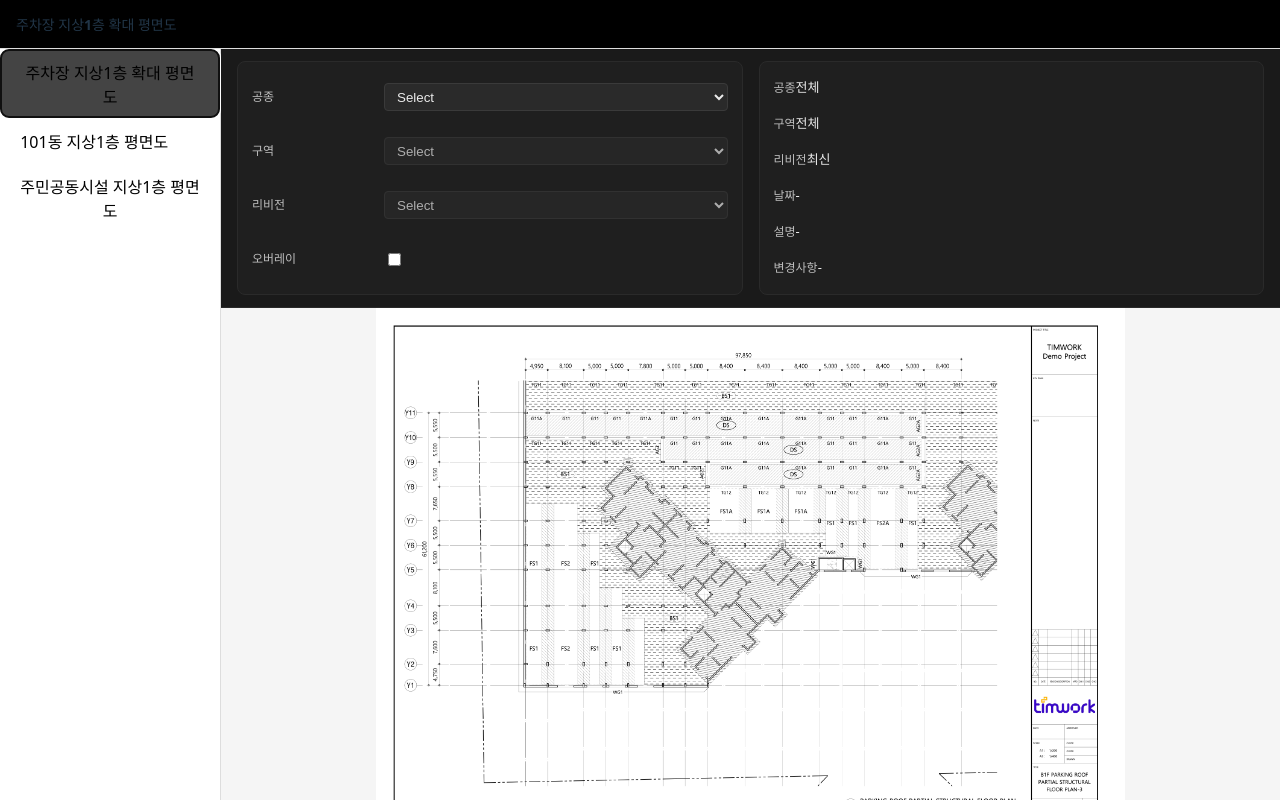
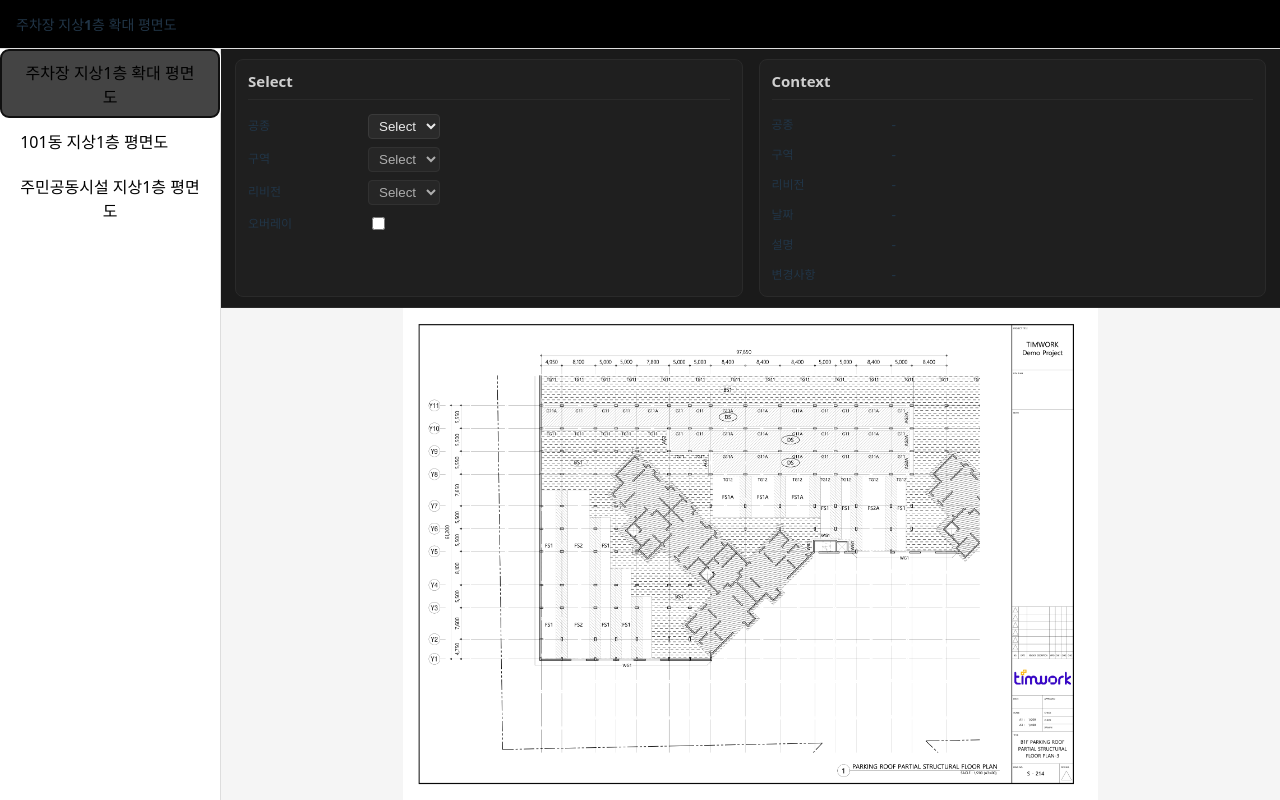
Before and after one commit to Donghunn-Lee/drawing-viewer, a React (Vite) app: page / in a window 1280 px wide. Both pictures are taken after a click on the button "주차장 지상1층 확대 평면도". Built offline with nearby package versions, Linux system fonts and the light colour scheme.

Commit message:
style: improve context panel layout stability

```diff
--- a/src/features/viewer/ViewerPane/ViewerPane.module.css
+++ b/src/features/viewer/ViewerPane/ViewerPane.module.css
@@ -1,9 +1,17 @@
+.viewerRoot {
+  display: flex;
+  flex-direction: column;
+  height: 100%;
+  min-height: 0;
+}
+
+/* ViewerContextSurface */
+
 .surfaceTop {
   display: grid;
   grid-template-columns: 1fr 1fr;
   gap: 16px;
-
-  padding: 12px 16px;
+  padding: 10px 14px;
   border-bottom: 1px solid #2a2a2a;
   background: #1a1a1a;
 }
@@ -12,50 +20,82 @@
   display: flex;
   flex-direction: column;
   gap: 12px;
-
-  padding: 12px 16px;
+  padding: 10px 14px;
   border-bottom: 1px solid #2a2a2a;
   background: #1a1a1a;
 }
+
+/* Card */
 
 .contextCard {
   background: #1f1f1f;
   border: 1px solid #2a2a2a;
   border-radius: 8px;
-  padding: 12px 14px;
-
-  display: grid;
-  grid-auto-rows: minmax(28px, auto);
-  row-gap: 8px;
+  padding: 10px 12px 8px;
+  display: flex;
+  flex-direction: column;
+  gap: 4px;
+  overflow: hidden;
 }
 
+.contextCard > * {
+  min-width: 0;
+}
+
+.cardTitle {
+  font-size: 15px;
+  font-weight: 700;
+  color: #cfcfcf;
+  padding-bottom: 6px;
+  margin-bottom: 8px;
+  border-bottom: 1px solid #2a2a2a;
+}
+
+/* Control / Context Cells */
+
 .controlCell {
-  display: grid;
-  grid-template-columns: 120px 1fr;
+  display: flex;
   align-items: center;
-  column-gap: 12px;
+  padding: 2px 0;
+}
+
+.contextCell {
+  display: flex;
+  align-items: flex-start;
+  padding: 2px 0;
 }
 
 .label {
+  width: 120px;
+  flex-shrink: 0;
+  height: 22px;
+  display: flex;
+  align-items: center;
   font-size: 12px;
-  color: #bdbdbd;
-  white-space: nowrap;
 }
 
 .value {
-  font-size: 13px;
-  color: #eaeaea;
+  flex: 1;
+  min-width: 0;
+  font-size: 14px;
+  white-space: normal;
+  word-break: break-all;
+  overflow-wrap: anywhere;
 }
 
+/* Select / Checkbox */
+
 .controlCell select {
-  height: 28px;
-  padding: 0 8px;
-
+  padding: 3px 6px;
   background: #2a2a2a;
   color: #eaeaea;
-
   border: 1px solid #3a3a3a;
   border-radius: 4px;
+  min-width: 0;
+  max-width: 100%;
+  white-space: nowrap;
+  overflow: hidden;
+  text-overflow: ellipsis;
 }
 
 .checkbox {
@@ -67,6 +107,8 @@
   cursor: pointer;
 }
 
+/* Canvas */
+
 .canvasWrapper {
   flex: 1;
   min-height: 0;
--- a/src/features/viewer/ViewerPane/cells/ContextValueCell.tsx
+++ b/src/features/viewer/ViewerPane/cells/ContextValueCell.tsx
@@ -2,7 +2,7 @@ import styles from '../ViewerPane.module.css';
 
 type Props = {
   label: string;
-  value?: string | null;
+  value?: React.ReactNode;
   emptyText?: string;
 };
 
--- a/src/features/viewer/ViewerPane/index.tsx
+++ b/src/features/viewer/ViewerPane/index.tsx
@@ -116,14 +116,7 @@ export const ViewerPane = ({ context, setContext, layout = 'top' }: Props) => {
         </ViewerContextSurface>
       )}
 
-      <div
-        style={{
-          flex: 1,
-          minHeight: 0,
-          position: 'relative',
-          overflow: 'hidden',
-        }}
-      >
+      <div className={styles.canvasWrapper}>
         {baseSrc && (
           <DrawingCanvas
             baseSrc={overlayInfo ? overlayInfo.src : baseSrc}
--- a/src/features/viewer/ViewerPane/layout/ContextCard.tsx
+++ b/src/features/viewer/ViewerPane/layout/ContextCard.tsx
@@ -1,5 +1,15 @@
 import styles from '../ViewerPane.module.css';
 
-export const ContextCard = ({ children }: { children: React.ReactNode }) => {
-  return <div className={styles.contextCard}>{children}</div>;
+type Props = {
+  title?: string;
+  children: React.ReactNode;
 };
+
+export const ContextCard = ({ title, children }: Props) => {
+  return (
+    <div className={styles.contextCard}>
+      {title && <div className={styles.cardTitle}>{title}</div>}
+      {children}
+    </div>
+  );
+};
--- a/src/features/viewer/ViewerPane/sections/ViewerContextSections.tsx
+++ b/src/features/viewer/ViewerPane/sections/ViewerContextSections.tsx
@@ -14,14 +14,24 @@ type Props = {
 export const ViewerContextSection = ({ context, revision }: Props) => {
   return (
     <>
-      <ContextValueCell label="공종" value={context.activeDiscipline ?? '전체'} />
-      <ContextValueCell label="구역" value={context.activeRegion ?? '전체'} />
-      <ContextValueCell label="리비전" value={revision?.version ?? '최신'} />
+      <ContextValueCell label="공종" value={context.activeDiscipline ?? '-'} />
+      <ContextValueCell label="구역" value={context.activeRegion ?? '-'} />
+      <ContextValueCell label="리비전" value={revision?.version ?? '-'} />
       <ContextValueCell label="날짜" value={revision?.date ?? '-'} />
       <ContextValueCell label="설명" value={revision?.description ?? '-'} />
       <ContextValueCell
         label="변경사항"
-        value={revision?.changes && revision.changes.length > 0 ? revision.changes.join(', ') : '-'}
+        value={
+          revision?.changes && revision.changes.length > 0 ? (
+            <ul style={{ margin: 0, paddingLeft: 16 }}>
+              {revision.changes.map((c) => (
+                <li key={c}>{c}</li>
+              ))}
+            </ul>
+          ) : (
+            '-'
+          )
+        }
       />
     </>
   );
```
